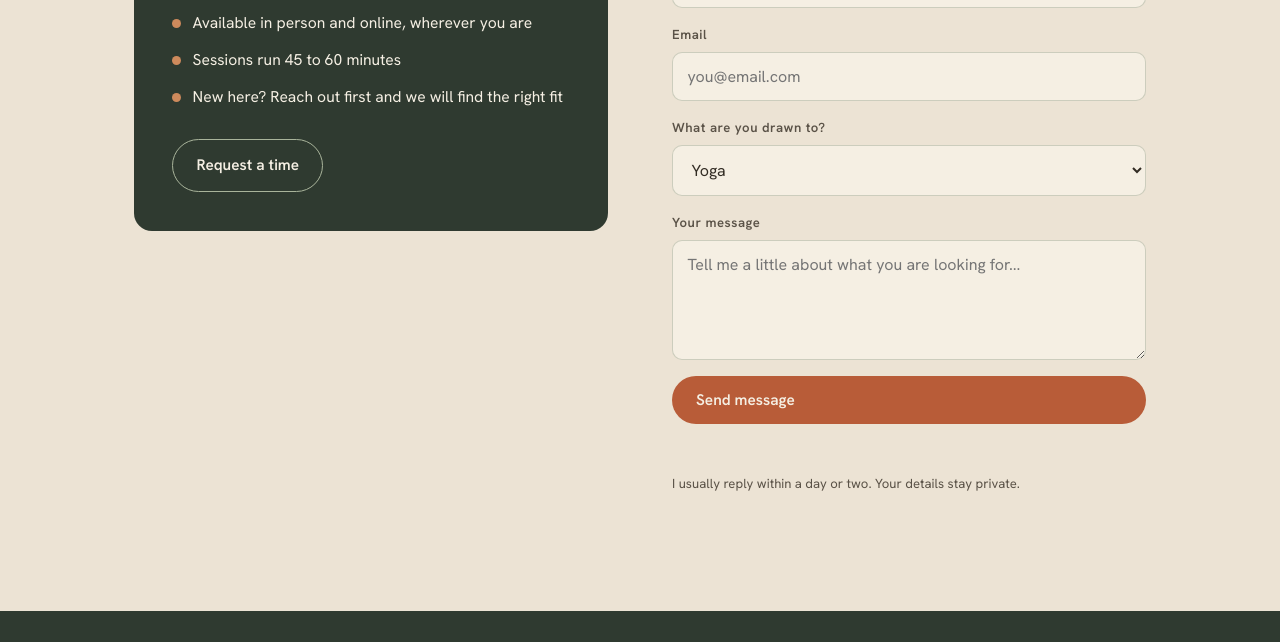
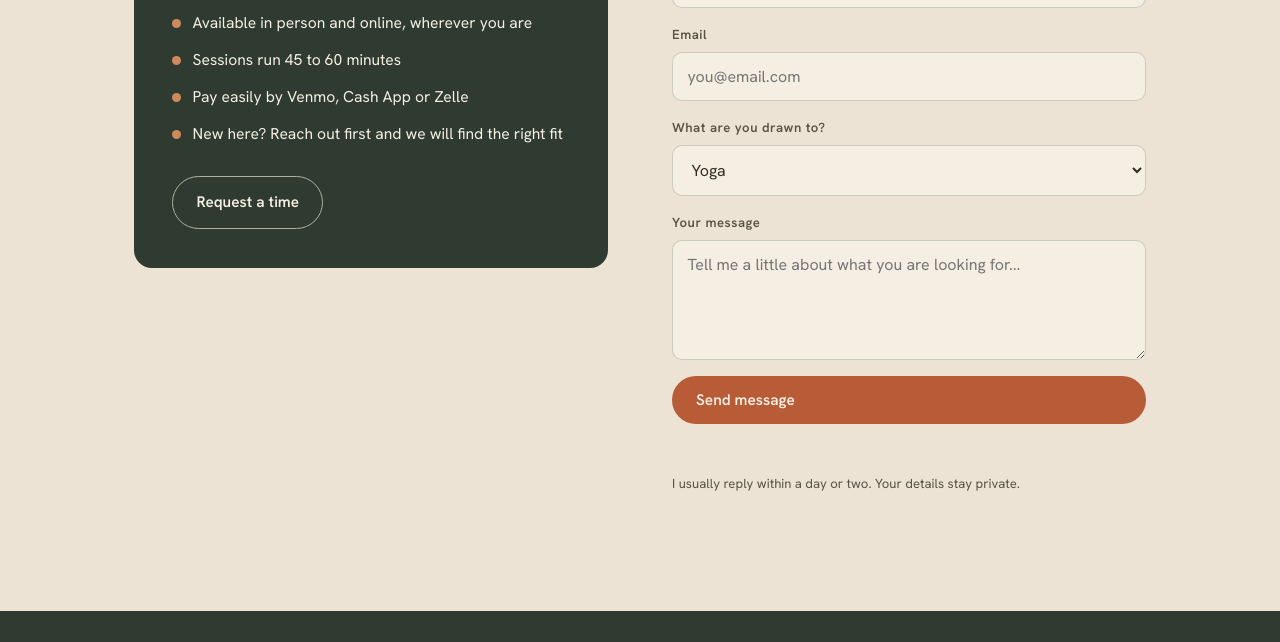
Before and after one commit to jetech37/kim-ket, a plain HTML site: page index.html in a window 1280 px wide. Shown: the part 3277-3919 px from the top of the page. Drawn offline with Linux system fonts and the light colour scheme.

Commit message:
List payment options: Venmo, Cash App, Zelle
Co-Authored-By: Claude Opus 5.5 <noreply@anthropic.com>
Claude-Session: https://claude.ai/code/session_01LuDuPYzs6uxeBaosec6n83

```diff
--- a/index.html
+++ b/index.html
@@ -449,6 +449,7 @@
       <ul>
         <li>Available in person and online, wherever you are</li>
         <li>Sessions run 45 to 60 minutes</li>
+        <li>Pay easily by Venmo, Cash App or Zelle</li>
         <li>New here? Reach out first and we will find the right fit</li>
       </ul>
       <a href="#contact" class="btn btn-light" id="schedule-link">Request a time</a>
```
